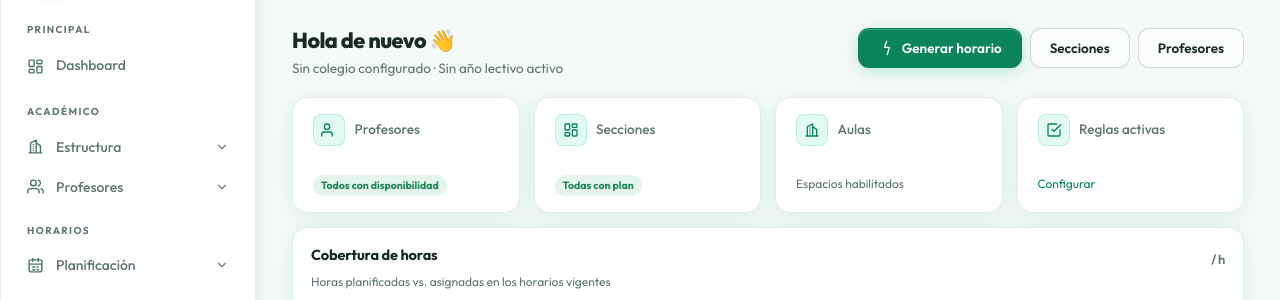
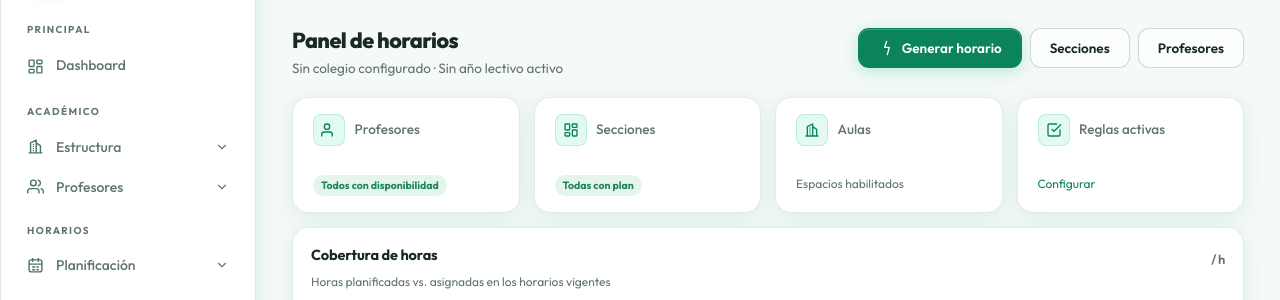
Before and after one commit to hugomrj/chronos, a Python web app: template app/templates/dashboard.html in a window 1280 px wide. Shown: the part 65-365 px from the top of the page. Run offline with Jinja, Linux system fonts and the light colour scheme; the template is opened without the code that fills it, so the values that code supplies are empty.

Commit message:
Cambiar saludo del dashboard por Panel de horarios

```diff
--- a/app/templates/dashboard.html
+++ b/app/templates/dashboard.html
@@ -6,7 +6,7 @@
 
 <div class="page-head">
   <div>
-    <h1>Hola de nuevo 👋</h1>
+    <h1>Panel de horarios</h1>
     <p>
       {{ colegio or 'Sin colegio configurado' }}
       ·
```
